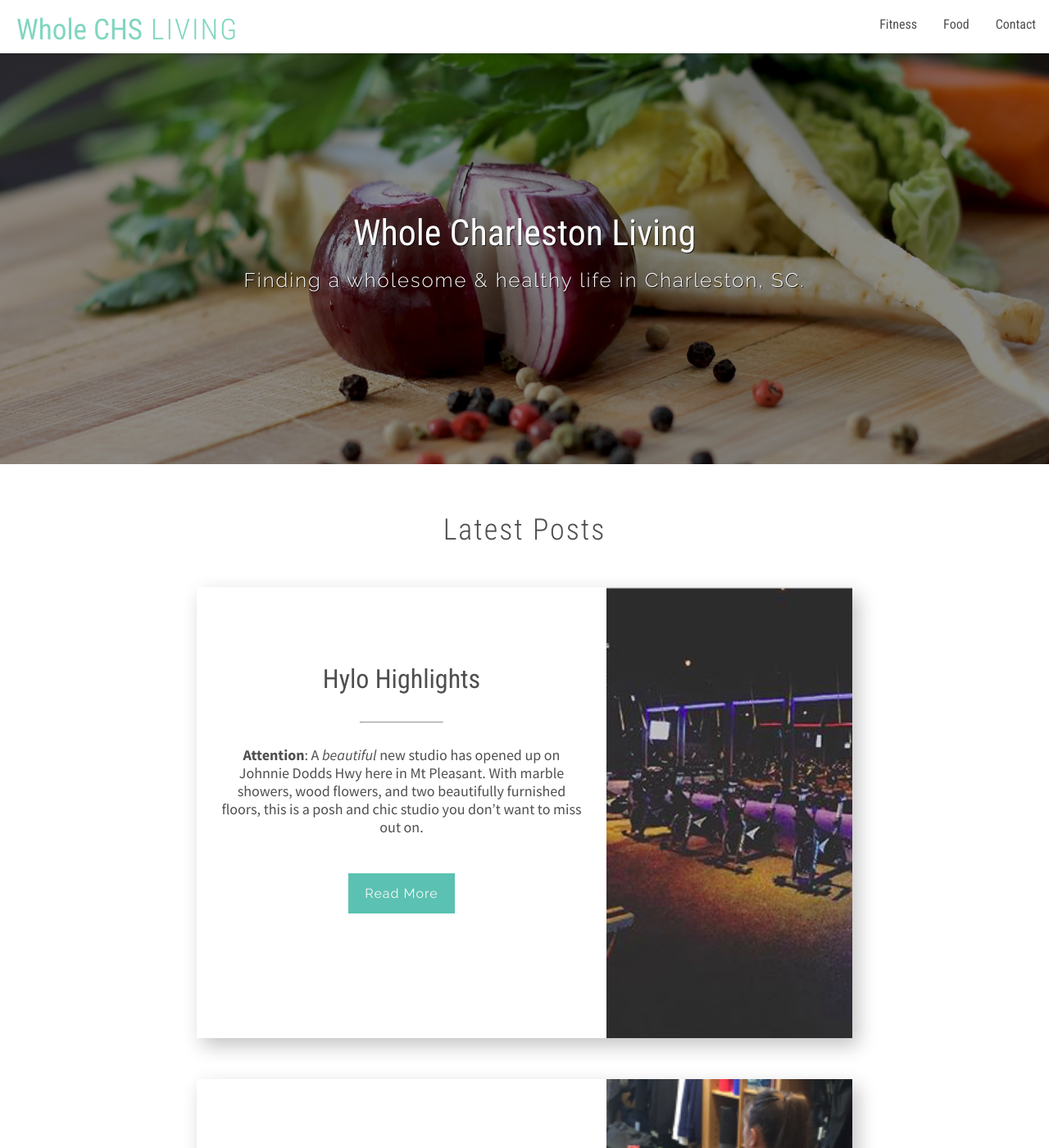
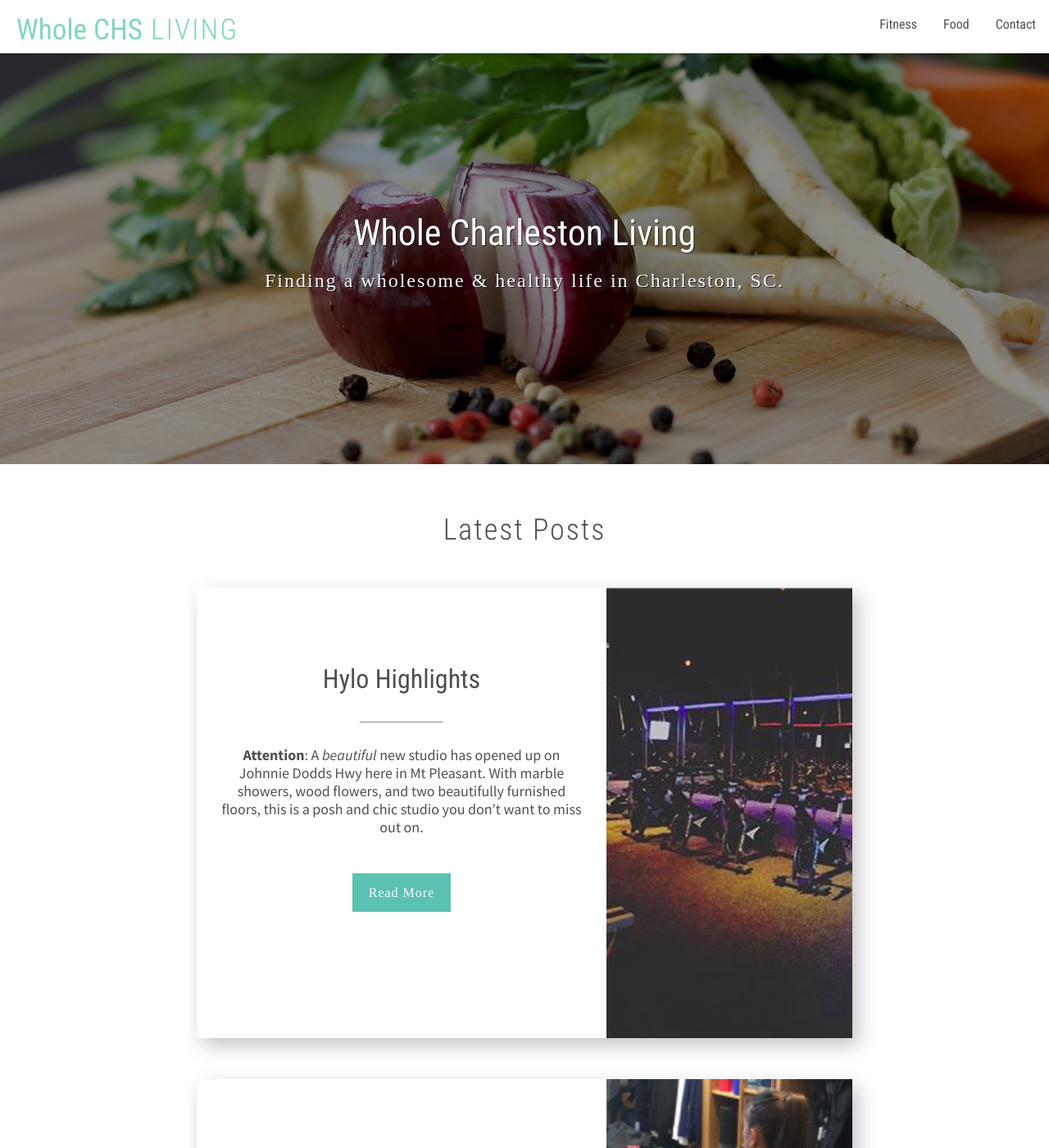
Before and after one commit to dmarooney1105/wholechsliving, a Jekyll site: the page built from index.md, in a window 1280 px wide and 1400 px high. Shown: the whole window at 82% size. Built offline with Jekyll 4.4.1, drawn with Linux system fonts in a browser that asks for light colours; nearby versions of some CDN libraries; some web fonts are replaced.

Commit message:
Updated '_sass/settings/_typography.scss' via CloudCannon

```diff
--- a/_sass/settings/_typography.scss
+++ b/_sass/settings/_typography.scss
@@ -4,7 +4,7 @@
 // font-family: 'Source Serif Pro', serif;
 // font-family: 'Roboto Condensed', sans-serif;
 $primary-font: 'Roboto Condensed', sans-serif;
-$secondary-font: 'Raleway', sans-serif;
+$secondary-font: 'Lora', serif;
 $body-font:'Source Sans Pro', sans-serif;
 
 
```
